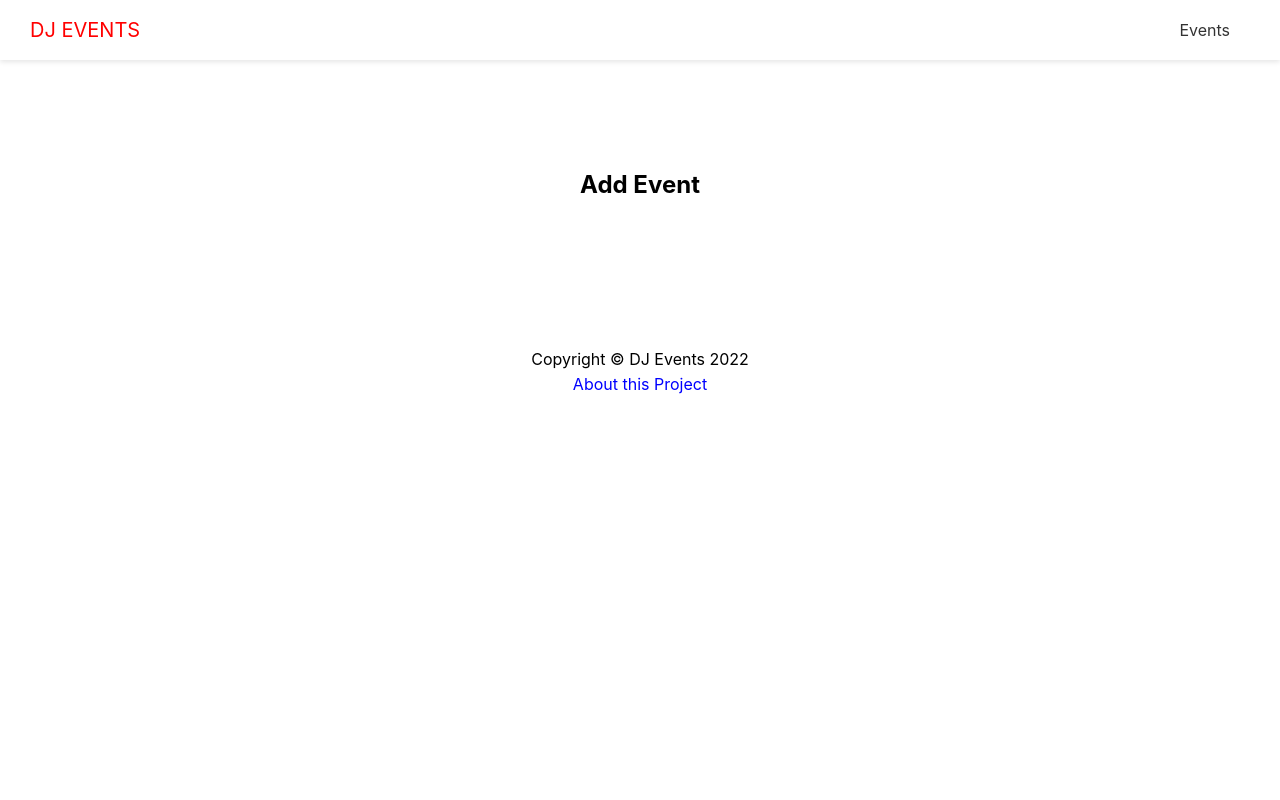
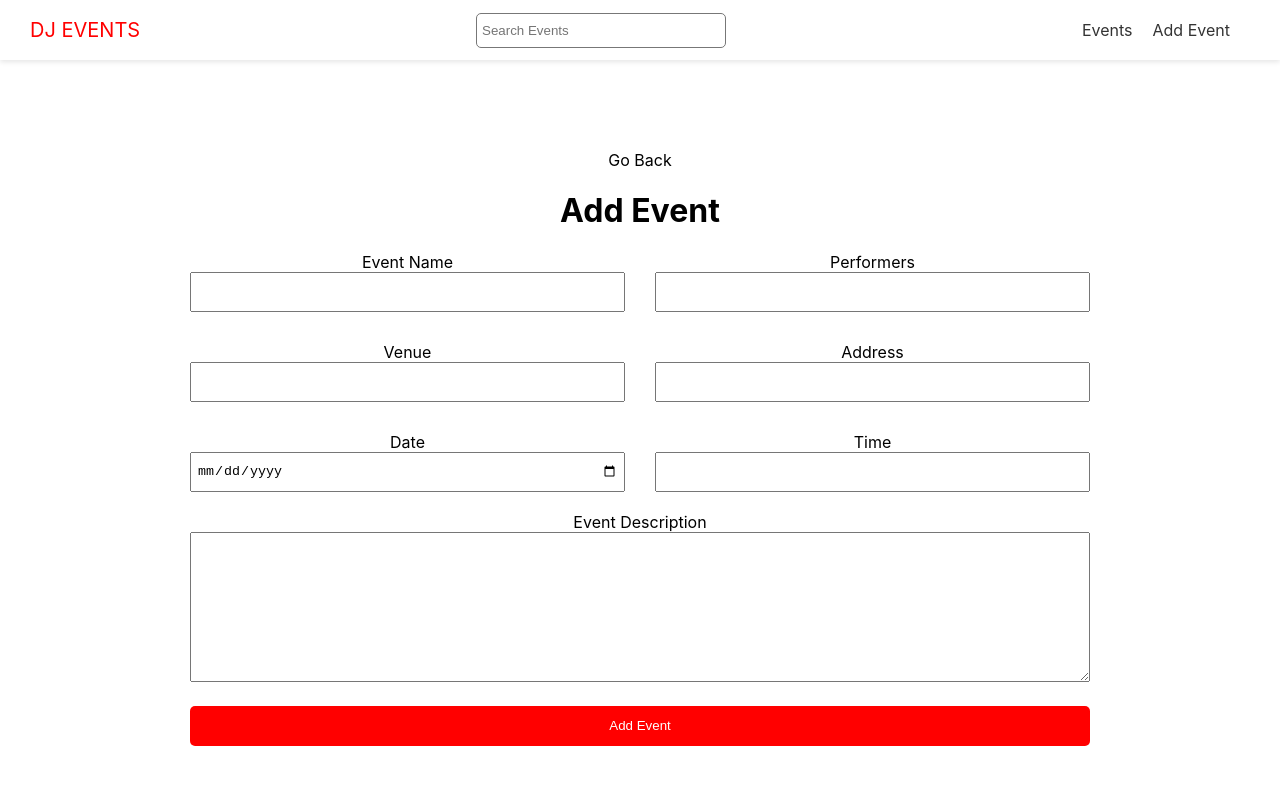
Before and after one commit to VentsislavKostadinov/next.js-dev-to-deployment-udemy, a Next.js app: page /events/add in a window 1280 px wide. Shown: the top 800 px of the page. Built offline with nearby package versions, Linux system fonts and the light colour scheme; no server answers.

Commit message:
Add event via REST

```diff
--- a/components/Footer.js
+++ b/components/Footer.js
@@ -1,13 +1,13 @@
 import Link from "next/dist/client/link";
-import styles from '../styles/Footer.module.scss';
+import styles from "../styles/Footer.module.scss";
 
 export default function Footer() {
   return (
     <div className={styles.footer}>
       <p>Copyright &copy; DJ Events 2022</p>
       <p className={styles.link}>
-            <Link href='/about' >About this Project</Link>
+        <Link href="/about">About this Project</Link>
       </p>
     </div>
-    )
+  );
 }
--- a/components/Header.js
+++ b/components/Header.js
@@ -1,5 +1,6 @@
 import Link from "next/link";
 import styles from "../styles/Header.module.scss";
+import Search from "./Search";
 
 export default function Header() {
   return (
@@ -9,7 +10,7 @@
           <a>DJ Events</a>
         </Link>
       </div>
-
+      <Search />
       <nav>
         <ul>
           <li>
@@ -17,6 +18,11 @@
               <a>Events</a>
             </Link>
           </li>
+          <li>
+            <Link href="/events/add">
+              <a>Add Event</a>
+            </Link>
+          </li>
         </ul>
       </nav>
     </header>
--- /dev/null
+++ b/components/Search.js
@@ -0,0 +1,29 @@
+import styles from "../styles/Search.module.scss";
+import { useState } from "react";
+import { useRouter } from "next/router";
+
+export default function Search() {
+  const router = useRouter();
+  const [term, setTerm] = useState("");
+
+  const handleSubmit = (e) => {
+    e.preventDefault();
+    router.push(`/events/search?term=${term}`);
+    setTerm("");
+  };
+
+  return (
+    <div className={styles.search}>
+      <form onSubmit={handleSubmit}>
+        <input
+          type="text"
+          value={term}
+          onChange={(e) => {
+            setTerm(e.target.value);
+          }}
+          placeholder="Search Events"
+        />
+      </form>
+    </div>
+  );
+}
--- /dev/null
+++ b/helpers/index.js
@@ -0,0 +1,5 @@
+import cookie from 'cookie';
+
+export function parseCookies(req) {
+  return cookie.parse(req ? req.headers.cookie || '' : '')
+}
--- a/package.json
+++ b/package.json
@@ -10,9 +10,11 @@
   },
   "dependencies": {
     "next": "12.2.5",
+    "qs": "^6.11.0",
     "react": "18.2.0",
     "react-dom": "18.2.0",
     "react-icons": "^4.4.0",
+    "react-toastify": "^9.0.8",
     "sass": "^1.54.4"
   },
   "devDependencies": {
--- a/pages/events/add.js
+++ b/pages/events/add.js
@@ -1,9 +1,153 @@
 import Layout from "../../components/Layout";
+import { useState } from "react";
+import { useRouter } from "next/router";
+import Link from "next/link";
+import { API_URL } from "../../config/index";
+import styles from "../../styles/Form.module.scss";
+import { ToastContainer, toast } from "react-toastify";
+import "react-toastify/dist/ReactToastify.css";
 
-export default function AddEvent() {
-    return (
-        <Layout title='add New Event'>
-            <h2>Add Event</h2>
-        </Layout>
-    )
+export default function AddEventPage() {
+  const [values, setValues] = useState({
+    name: "",
+    performers: "",
+    venue: "",
+    address: "",
+    date: "",
+    time: "",
+    description: "",
+  });
+
+  const router = useRouter();
+
+  const handleSubmit = async (e) => {
+    e.preventDefault();
+    // Validation
+    const hasEmptyFields = Object.values(values).some(
+      (element) => element === ""
+    );
+
+    if (hasEmptyFields) {
+      toast.error("Please fill in all fields");
+    }
+
+    const res = await fetch(`${API_URL}/events`, {
+      method: "POST",
+      headers: {
+        "Content-Type": "application/json",
+        Authorization: `Bearer ${process.env.NEXT_PUBLIC_TOKEN}`,
+      },
+      body: JSON.stringify(values),
+    });
+
+    if (!res.ok) {
+      if (res.status === 403 || res.status === 401) {
+        toast.error("No token included");
+        return;
+      }
+      toast.error("Something Went Wrong");
+    } else {
+      setValues({
+        name: "",
+        performers: "",
+        venue: "",
+        address: "",
+        date: "",
+        time: "",
+        description: "",
+      });
+      const evt = await res.json();
+      router.push(`/events/${evt.slug}`);
+    }
+  };
+
+  const handleInputChange = (e) => {
+    const { name, value } = e.target;
+    setValues({ ...values, [name]: value });
+  };
+
+  return (
+    <Layout title="Add New Event">
+      <Link href="/events">Go Back</Link>
+      <h1>Add Event</h1>
+      <ToastContainer />
+      <form onSubmit={handleSubmit} className={styles.form}>
+        <div className={styles.grid}>
+          <div>
+            <label htmlFor="name">Event Name</label>
+            <input
+              type="text"
+              id="name"
+              name="name"
+              value={values.name}
+              onChange={handleInputChange}
+            />
+          </div>
+          <div>
+            <label htmlFor="performers">Performers</label>
+            <input
+              type="text"
+              name="performers"
+              id="performers"
+              value={values.performers}
+              onChange={handleInputChange}
+            />
+          </div>
+          <div>
+            <label htmlFor="venue">Venue</label>
+            <input
+              type="text"
+              name="venue"
+              id="venue"
+              value={values.venue}
+              onChange={handleInputChange}
+            />
+          </div>
+          <div>
+            <label htmlFor="address">Address</label>
+            <input
+              type="text"
+              name="address"
+              id="address"
+              value={values.address}
+              onChange={handleInputChange}
+            />
+          </div>
+          <div>
+            <label htmlFor="date">Date</label>
+            <input
+              type="date"
+              name="date"
+              id="date"
+              value={values.date}
+              onChange={handleInputChange}
+            />
+          </div>
+          <div>
+            <label htmlFor="time">Time</label>
+            <input
+              type="text"
+              name="time"
+              id="time"
+              value={values.time}
+              onChange={handleInputChange}
+            />
+          </div>
+        </div>
+
+        <div>
+          <label htmlFor="description">Event Description</label>
+          <textarea
+            type="text"
+            name="description"
+            id="description"
+            value={values.description}
+            onChange={handleInputChange}
+          ></textarea>
+        </div>
+
+        <input type="submit" value="Add Event" className="btn" />
+      </form>
+    </Layout>
+  );
 }
--- /dev/null
+++ b/styles/Form.module.scss
@@ -0,0 +1,41 @@
+.form {
+    label {
+      display: block;
+    }
+
+    input {
+      width: 100%;
+      height: 40px;
+      padding: 5px;
+    }
+
+    textarea {
+      width: 100%;
+      height: 150px;
+    }
+
+    input[type="submit"] {
+      display: block;
+      width: 100%;
+      margin: 20px 0 30px;
+    }
+
+    .file {
+      border: 1px #ccc solid;
+      background-color: #f4f4f4;
+      padding: 10px;
+    }
+  }
+
+  .grid {
+    display: grid;
+    grid-template-columns: 1fr 1fr;
+    gap: 30px;
+    margin-bottom: 20px;
+  }
+
+  @media (max-width: 600px) {
+    .grid {
+      grid-template-columns: 1fr;
+    }
+  }
--- /dev/null
+++ b/styles/Search.module.scss
@@ -0,0 +1,15 @@
+.search {
+
+    input {
+        width: 250px;
+        height: 35px;
+        padding: 5px;
+        border: 1px #777 solid;
+        border-radius: 5px;
+    }
+}
+
+.back {
+    float: left;
+    color: blue;
+}
```
Also changed, not shown: pages/events/[slug].js (+3 -8 lines), pages/events/search.js (added, +50 -0 lines), 2 other files (tests, documents, lock files or other folders). Lines whose indentation alone changed are shown as unchanged.
